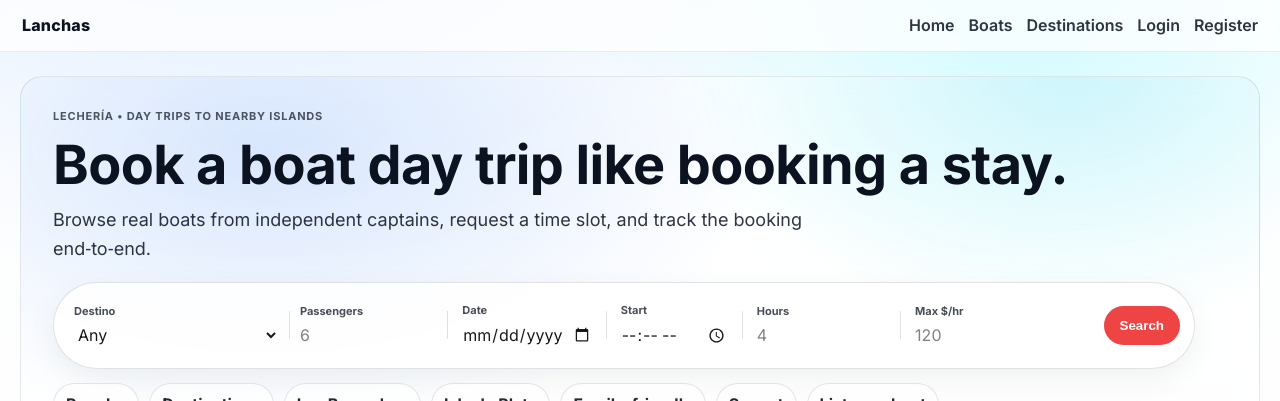
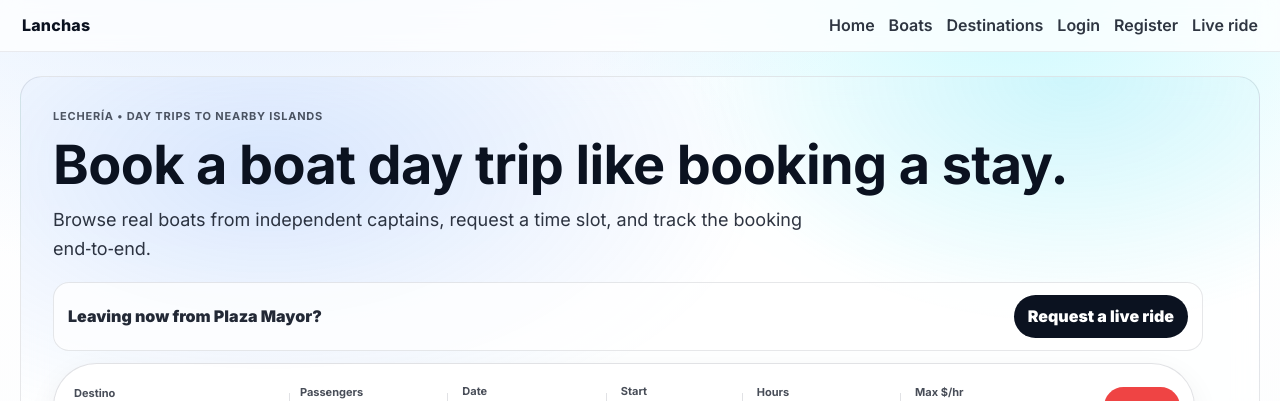
Before and after one commit to andresegm/lanchas, a Next.js app in the folder apps/web/: page / in a window 1280 px wide. Shown: the top 401 px of the page. Built offline with nearby package versions, Linux system fonts and the light colour scheme; no server answers.

Commit message:
Add live ride entry points

```diff
--- a/apps/web/src/app/_components/Nav.tsx
+++ b/apps/web/src/app/_components/Nav.tsx
@@ -70,6 +70,9 @@ export async function Nav() {
             <a href="/trips" className={styles.link}>
                 My trips
             </a>
+            <a href="/live-rides" className={styles.link}>
+                Live ride
+            </a>
             {isCaptain ? (
                 <a href="/captain/log" className={styles.link}>
                     Captain Log {unread > 0 ? <span className={styles.badge}>{unread}</span> : null}
@@ -101,6 +104,9 @@ export async function Nav() {
             <a href="/register" className={styles.link}>
                 Register
             </a>
+            <a href="/live-rides" className={styles.link}>
+                Live ride
+            </a>
         </>
     );
 
@@ -117,6 +123,9 @@ export async function Nav() {
             </a>
             <a href="/trips" className={styles.menuLink}>
                 My trips
+            </a>
+            <a href="/live-rides" className={styles.menuLink}>
+                Live ride
             </a>
             {isCaptain ? (
                 <a href="/captain/log" className={styles.menuLink}>
@@ -149,6 +158,9 @@ export async function Nav() {
             <a href="/register" className={styles.menuLink}>
                 Register
             </a>
+            <a href="/live-rides" className={styles.menuLink}>
+                Live ride
+            </a>
         </>
     );
 
--- a/apps/web/src/app/boats/page.module.css
+++ b/apps/web/src/app/boats/page.module.css
@@ -10,6 +10,45 @@
 .p {
     margin: 0 0 16px;
     opacity: 0.85;
+}
+
+.liveRideCallout {
+    display: flex;
+    align-items: center;
+    justify-content: space-between;
+    gap: 14px;
+    padding: 14px;
+    border-radius: 14px;
+    border: 1px solid rgba(15, 23, 42, 0.12);
+    background: rgba(255, 255, 255, 0.7);
+    margin: 12px 0 10px;
+}
+
+.liveRideTitle {
+    font-weight: 950;
+    letter-spacing: -0.2px;
+}
+
+.liveRideMeta {
+    margin-top: 4px;
+    font-size: 12px;
+    opacity: 0.75;
+    font-weight: 750;
+    line-height: 1.25;
+}
+
+.liveRideBtn {
+    flex-shrink: 0;
+    text-decoration: none;
+    padding: 10px 14px;
+    border-radius: 999px;
+    background: #0b1220;
+    color: white;
+    font-weight: 950;
+}
+
+.liveRideBtn:hover {
+    opacity: 0.95;
 }
 
 .filters {
--- a/apps/web/src/app/page.module.css
+++ b/apps/web/src/app/page.module.css
@@ -38,6 +38,38 @@
     line-height: 1.6;
     opacity: 0.85;
     max-width: 70ch;
+}
+
+.liveRideRow {
+    display: flex;
+    align-items: center;
+    justify-content: space-between;
+    gap: 12px;
+    margin: 0 0 12px;
+    padding: 12px 14px;
+    border-radius: 16px;
+    border: 1px solid rgba(15, 23, 42, 0.10);
+    background: rgba(255, 255, 255, 0.75);
+    max-width: 1120px;
+}
+
+.liveRideText {
+    font-weight: 850;
+    opacity: 0.9;
+}
+
+.liveRideBtn {
+    flex-shrink: 0;
+    text-decoration: none;
+    padding: 10px 14px;
+    border-radius: 999px;
+    background: #0b1220;
+    color: white;
+    font-weight: 950;
+}
+
+.liveRideBtn:hover {
+    opacity: 0.95;
 }
 
 .search {
--- a/apps/web/src/app/page.tsx
+++ b/apps/web/src/app/page.tsx
@@ -47,6 +47,13 @@ export default async function HomePage() {
                     <p className={styles.sub}>
                         Browse real boats from independent captains, request a time slot, and track the booking end‑to‑end.
                     </p>
+
+                    <div className={styles.liveRideRow}>
+                        <div className={styles.liveRideText}>Leaving now from Plaza Mayor?</div>
+                        <a className={styles.liveRideBtn} href="/live-rides">
+                            Request a live ride
+                        </a>
+                    </div>
 
                     <form className={styles.search} action="/boats" method="GET" suppressHydrationWarning>
                         <label className={`${styles.seg} ${styles.segTight}`}>
```
Also changed, not shown: apps/web/src/app/boats/page.tsx (+10 -0 lines).
